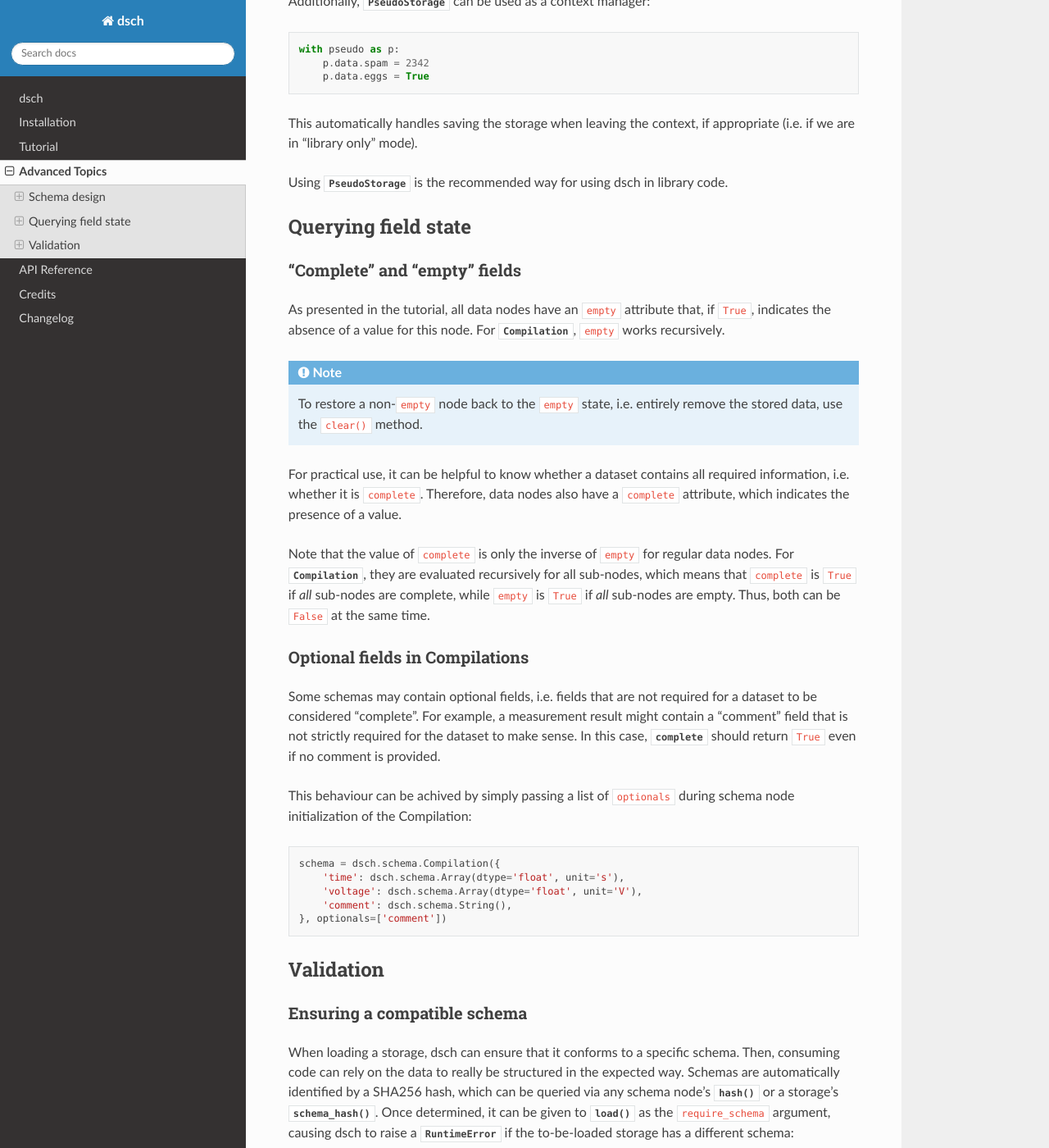
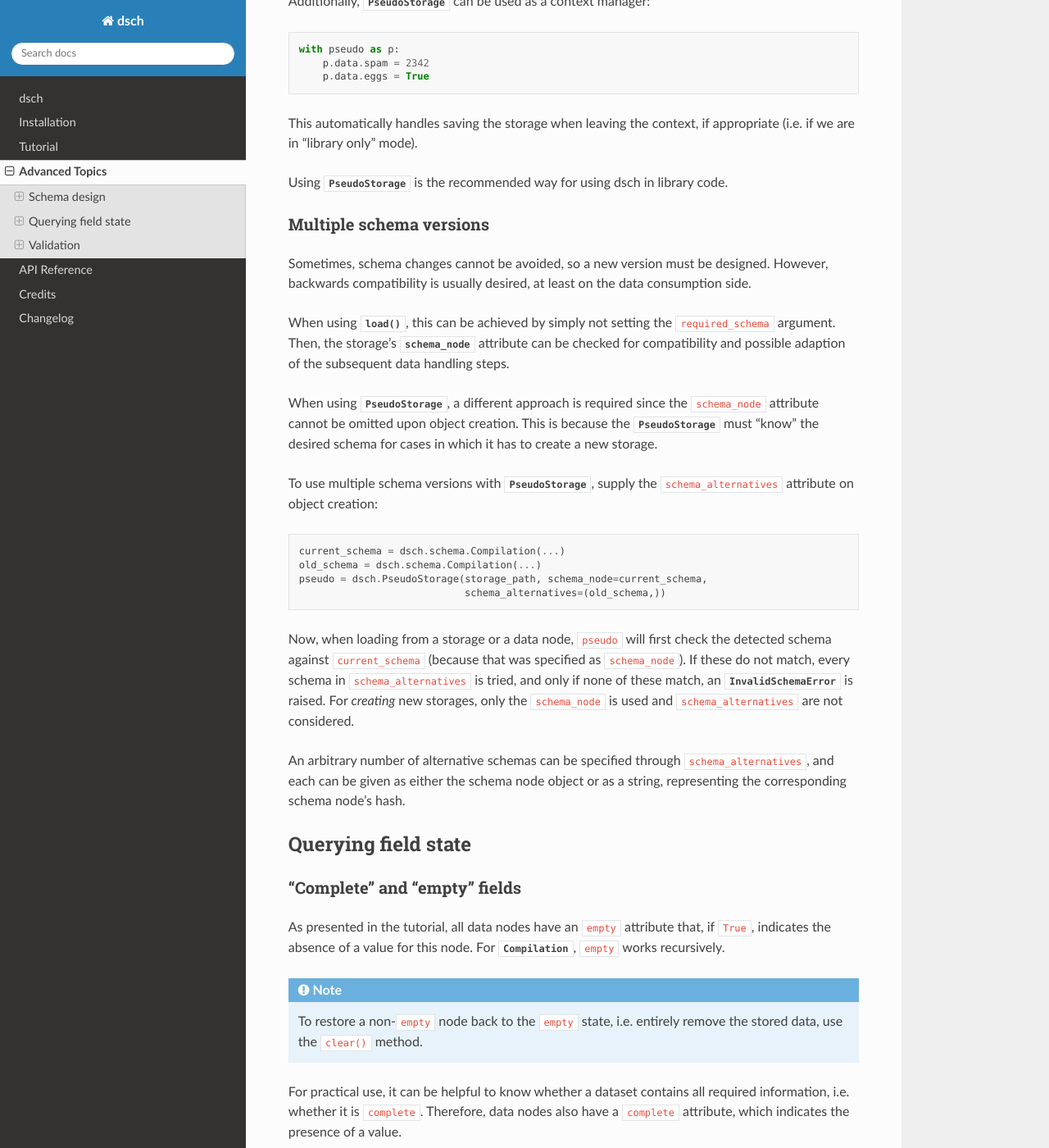
Before and after one commit to emtpb/dsch, a Sphinx documentation site: the page built from docs/advanced.rst, in a window 1280 px wide and 1400 px high, scrolled down 2194 px. Shown: the whole window at 82% size. Built offline with Sphinx 7.4.7 and the Read the Docs theme 2.0.0, drawn with Linux system fonts in a browser that asks for light colours; formulas are drawn with MathJax 3.

Commit message:
Cover schema versioning in docs.

```diff
--- a/docs/advanced.rst
+++ b/docs/advanced.rst
@@ -116,6 +116,43 @@ appropriate (i.e. if we are in "library only" mode).
 Using :class:`~dsch.frontend.PseudoStorage` is the recommended way for using
 dsch in library code.
 
+Multiple schema versions
+------------------------
+
+Sometimes, schema changes cannot be avoided, so a new version must be designed.
+However, backwards compatibility is usually desired, at least on the data
+consumption side.
+
+When using :func:`~dsch.frontend.load`, this can be achieved by simply not
+setting the ``required_schema`` argument. Then, the storage's
+:attr:`~dsch.storage.Storage.schema_node` attribute can be checked for
+compatibility and possible adaption of the subsequent data handling steps.
+
+When using :class:`~dsch.frontend.PseudoStorage`, a different approach is
+required since the ``schema_node`` attribute cannot be omitted upon object
+creation. This is because the :class:`~dsch.frontend.PseudoStorage` must "know"
+the desired schema for cases in which it has to create a new storage.
+
+To use multiple schema versions with :class:`~dsch.frontend.PseudoStorage`,
+supply the ``schema_alternatives`` attribute on object creation::
+
+   current_schema = dsch.schema.Compilation(...)
+   old_schema = dsch.schema.Compilation(...)
+   pseudo = dsch.PseudoStorage(storage_path, schema_node=current_schema,
+                               schema_alternatives=(old_schema,))
+
+Now, when loading from a storage or a data node, ``pseudo`` will first check the
+detected schema against ``current_schema`` (because that was specified as
+``schema_node``). If these do not match, every schema in ``schema_alternatives``
+is tried, and only if none of these match, an
+:exc:`~dsch.exceptions.InvalidSchemaError` is raised. For *creating* new
+storages, only the ``schema_node`` is used and ``schema_alternatives`` are not
+considered.
+
+An arbitrary number of alternative schemas can be specified through
+``schema_alternatives``, and each can be given as either the schema node object
+or as a string, representing the corresponding schema node's hash.
+
 
 Querying field state
 ====================
```
